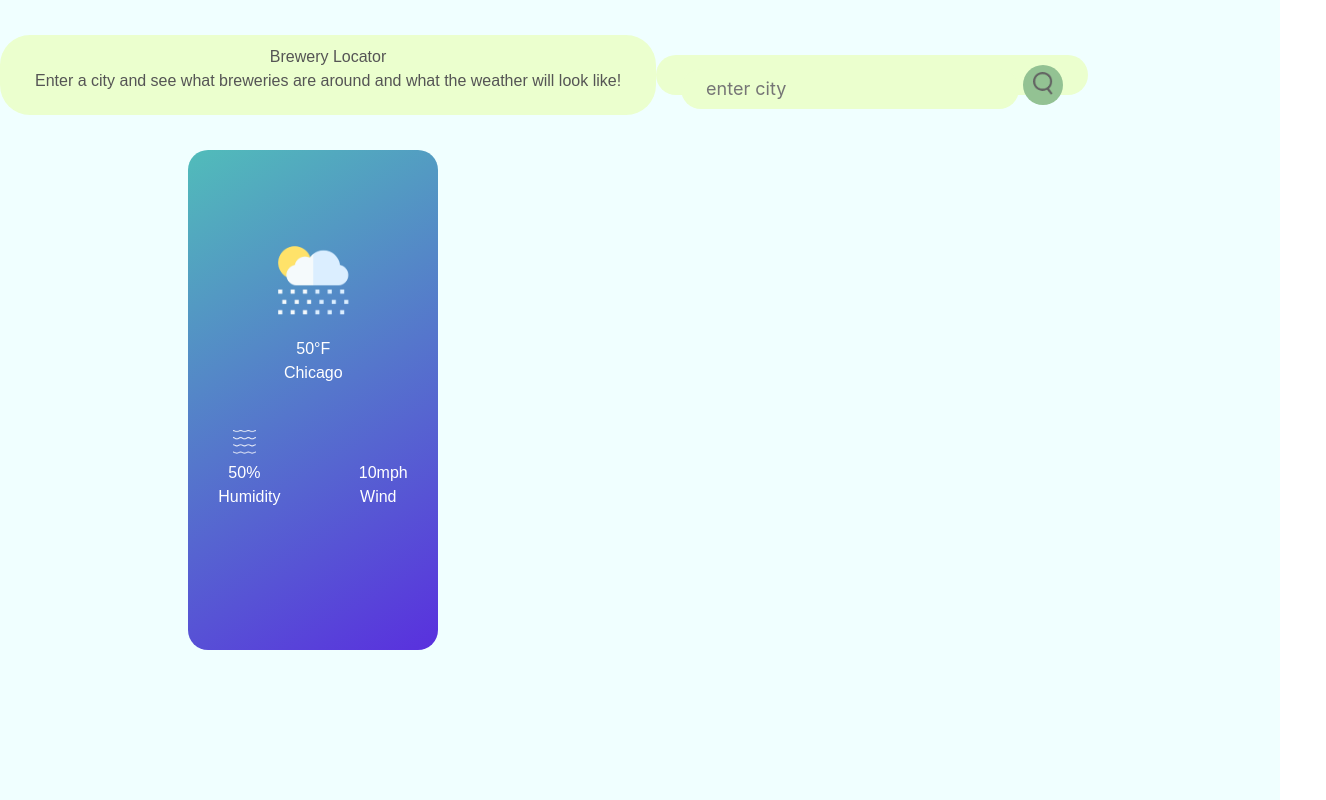
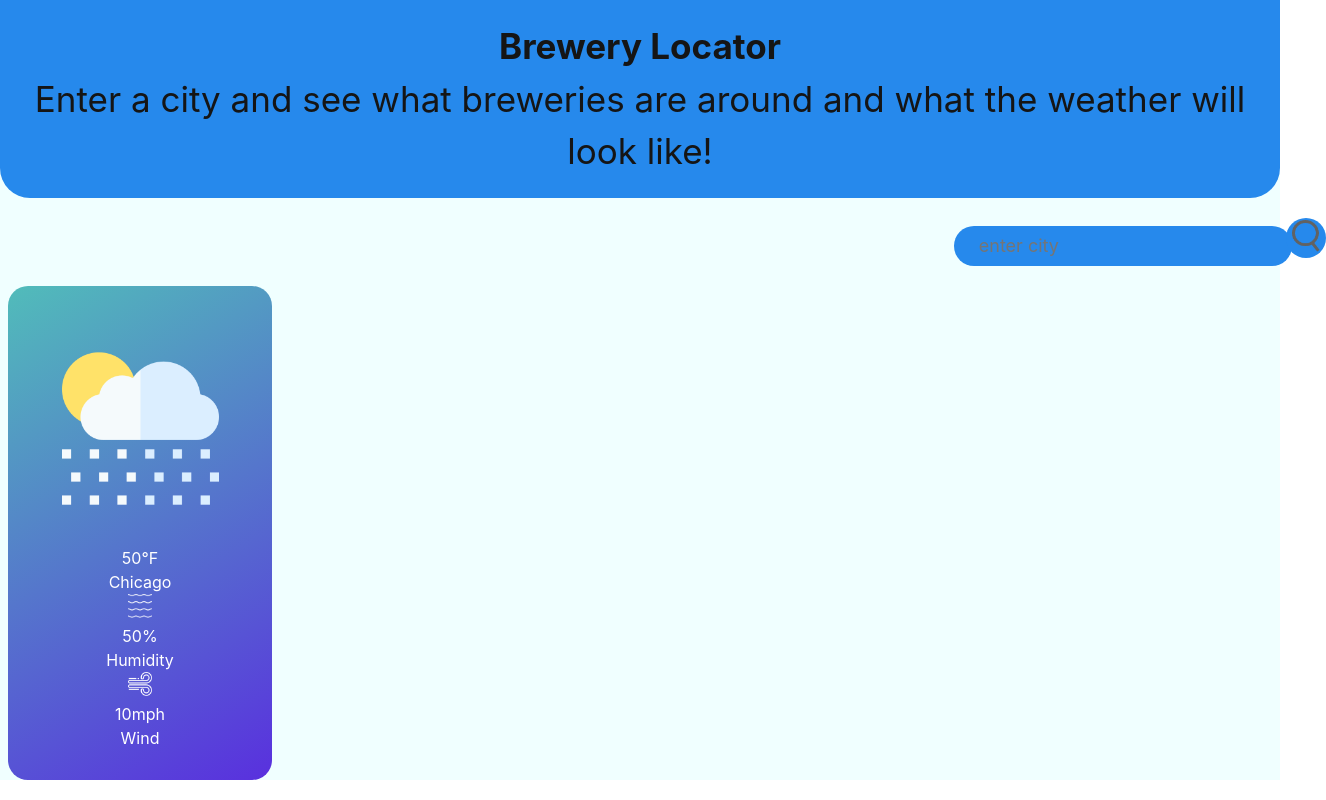
Before and after one commit to snunez1231/Boredom-App, a plain HTML site: page index.html in a window 1280 px wide. Shown: the whole page, 1326 px wide, since content can reach past the window. Drawn offline with nearby package versions, Linux system fonts and the light colour scheme.

Commit message:
small tweaks and search bar adjusted

```diff
--- a/assets/css/style.css
+++ b/assets/css/style.css
@@ -1,194 +1,77 @@
-
-*{
+body {
+    font-family: sans-serif;
+    background-color: azure;
     margin: 0;
     padding: 0;
-    font-family: sans-serif;
-    box-sizing:border-box;
-
+    display: flex;
+    flex-direction: column;
+    align-items: center;
+    justify-content: start;
 }
 
-.header-container{
-    margin-top: -650px;
+.header-container {
     text-align: center;
-    border: 0;
-    outline: 0;
-    background: #ebffce;
-    color: #555;
-    padding: 10px 35px;
-    height: 80px;
-    border-radius: 30px;
-    /* flex: 1; */
-
-
-}
-body{
-    background-color: azure;
-    display: flex;
-    justify-content: space-between;
-    align-items: center;
-    height: 100vh;
-    margin:0;
+    font-weight: bold;
+    font-size: 35px;
+    background: #2689ec;
+    color: #151515;
+    padding: 20px;
+    width: 100%;
+    border-radius: 0 0 30px 30px;
 }
 
-.weather-card{
-    /* width:25%; */
-    width: 250px;
-    height:500px;
-    background: linear-gradient(150deg, #51bcba, #5930de);
-    color: #fff;
-    /* margin: 100px auto 0; */
-    border-radius: 20px;
-    padding: 30px 20px;
-    text-align:center;
-    margin-left:-500px;
-
-}
-
-.brewery-card{
-    /* width:25%; */
-    width: 600px;
-    height:100px;
-    background: linear-gradient(150deg, #e7aee7, #deee98);
-    color: #fff;
-    /* margin: 100px auto 0; */
-    border-radius: 20px;
-    padding: 30px 20px;
-    text-align:center;
-
+.header-container h2 {
+    font-weight: bold;
 }
 
 .search-container {
+    color: #151515;
     display: flex;
-    align-items: center;
     justify-content: center;
-    margin-bottom: 200px;
-
+    margin: 20px 0;
+    margin-right: -1000px;
 }
 
 .search input {
     border: 0;
-    outline: 0;
-    background: #ebffce;
-    color: #555;
+    background: #2689ec;
+    color: #151515;
     padding: 10px 25px;
     height: 40px;
     border-radius: 30px;
-    flex: 1;
+    margin-right: -10px;
     font-size: 18px;
 }
 
-.search{
-    border:0;
-    outline:0;
-    background: #ebffce;
-    color:#555;
-    padding: 10px 25px;
-    height:40px;
-    border-radius: 30px;
-    flex:1;
-    margin-right:-400px;
-    font-size:15px;
-    margin-top: -450px;
-}
-
-.search button{
-    border:0;
-    /* outline:0; */
-    background: rgb(147, 194, 147);
+.search button {
+    background:#2689ec;
     border-radius: 50%;
     width: 40px;
     height: 40px;
+    border: 0;
     cursor: pointer;
 }
 
-.search button img{
-    width: 20px;
-    color:black;
+.weather-card {
+    background: linear-gradient(150deg, #51bcba, #5930de);
+    color: #fff;
+    border-radius: 20px;
+    padding: 30px 20px;
+    text-align: center;
+    margin-right: 1000px;
 }
 
-.enter-city{
-    margin-left: -100px;
+.brewery-card {
+    background: linear-gradient(150deg, #e7aee7, #deee98);
+    color: #fff;
+    border-radius: 20px;
+    padding: 30px 20px;
+    text-align: center;
+    margin: 10px 0;
+    width: 80%;
+};
+
+#cityInput::placeholder {
+    color: #151515; /* Set the color you want for the placeholder text */
+    font-style: italic; /* Set any additional styles you want for the placeholder text */
 }
-
-.searchHistory {
-    display: flex;
-    align-items: center;
-}
-
-.searchHistory  {
-    list-style: none;
-    margin-right: 10px;
-    padding: 5px;
-    border-radius: 5px;
-    background: linear-gradient(150deg, #95eecb, #4a9ecb);
-    color: #fff;
-    justify-content: space-between;
-}
-
-/* .searchHistory{
-    width: 700px;
-    height:100px;
-    background: linear-gradient(150deg, #95eecb, #80c2df);
-    color: #fff;
-    margin: 100px auto 0;
-    border-radius: 10px;
-    padding:20px;
-    text-align:center;
-    margin-top:-650px;
-} */
-.weather{
-    margin: 50px;
-}
-
-.main-icon{
-    width:100px;
-    height:100px;
-}
-.icon {
-    width:35px;
-    height: 35px;
-}
-
-#wind-icon {
-    margin-right: -50px;
-}
-
-#humidity-icon{
-    margin-left:-50px;
-}
-
-.details{
-    display:flex;
-    justify-content: space-between;
-    margin-top: 45px;
-    margin-right: 10px;
-
-}
-
-.day{
-    text-align: center;
-    margin-top: 25px;
-    margin-left: -85px;
-}
-
-.wind{
-    margin-right: -50px;
-}
-
-.humidity{
-    margin-left: -50px;
-}
-
-.wind-text{
-    margin-right:-40px;
-}
-
-.humidity-text{
-    margin-left:-40px;
-}
-.brewery-card {
-    width: 100%;
-    max-width: 650px;
-    margin: 20px auto;
-    display: block;
-  }
--- a/index.html
+++ b/index.html
@@ -10,12 +10,11 @@
     <title>Weather Dashboard</title>
 
     <div class="header-container">
-    <h1>Brewery Locator</h1>
-    <h3>Enter a city and see what breweries are around and what the weather will look like!</h3>
-    <div class="search-container">
+    <h2>Brewery Locator</h2>
+    <h1>Enter a city and see what breweries are around and what the weather will look like!</h1>
 
   </div>
-  </div>
+
 
 </head>
 <body>
@@ -49,7 +48,7 @@
         </div>
     </div>
 
-    <div class="tile is-ancestor is-vertical" id="brewery-container"></div>
+    <div class="tile is-ancestor is-horizontal" id="brewery-container"></div>
 
     <script src="./assets/js/script.js"></script>
 </body>
```
